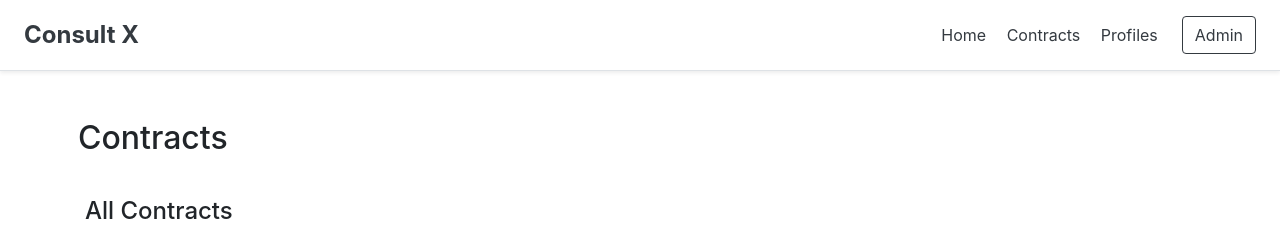
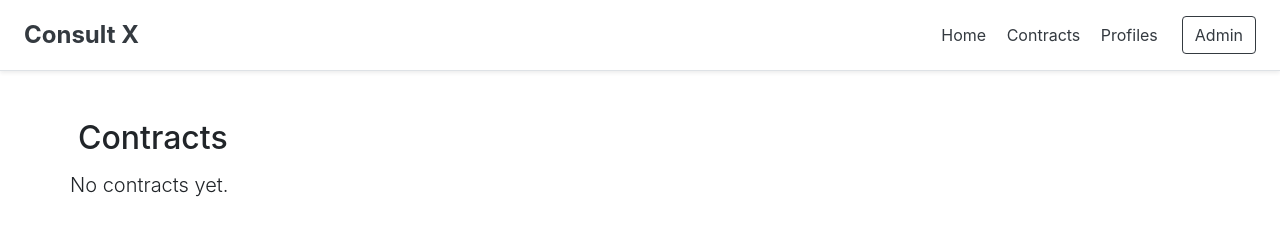
Before and after one commit to Michael-Kagnew/CU-Hackathon, a Django app: page /contracts/ in a window 1280 px wide. Shown: the top 229 px of the page. Run offline with Django 3.2, Linux system fonts and the light colour scheme; a user stored in the database is signed in; data comes from the database, SQL or seed files in the repository; both versions use the stored data as it was after the commit; some libraries are stand-ins or nearby versions.

Commit message:
changed contracts layout

```diff
--- a/contracts/templates/contracts.html
+++ b/contracts/templates/contracts.html
@@ -18,6 +18,8 @@
 
 <div class="row" >
 
+    {% if msg == 0 %}
+
     {% for contract in contracts %}
     <div class="col-sm-3">
         <div class="card">
@@ -30,6 +32,12 @@
         </div>
     </div>
     {% endfor %}
+
+    {% else %}
+
+    <h5 class="lead">{{ msg }}</h5>
+
+    {% endif %}
 
 </div>
 
--- a/contracts/views.py
+++ b/contracts/views.py
@@ -12,21 +12,28 @@
         return redirect('signin')
 
     profile, ref = get_profile(request)
+    msg = 0
+
     if ref == 1:
         # Search contract for clients
         contracts = Contract.objects.filter(client=profile)
 
     elif ref == 0:
         # search for contract for consultants
-        contracts= []
+        contracts = []
+
         for contract in Contract.objects.all():
             if profile in contract.team.all():
                 contracts.append(contract)
 
+        if len(contracts) == 0:
+            msg = 'No contracts yet.'
+
     context = {
         "contracts": contracts,
         "all_contracts": Contract.objects.all(),
-        "ref": ref
+        "ref": ref,
+        'msg': msg
     }
 
     return render(request, 'contracts.html', context=context)
```
Also changed, not shown: db.sqlite3.
